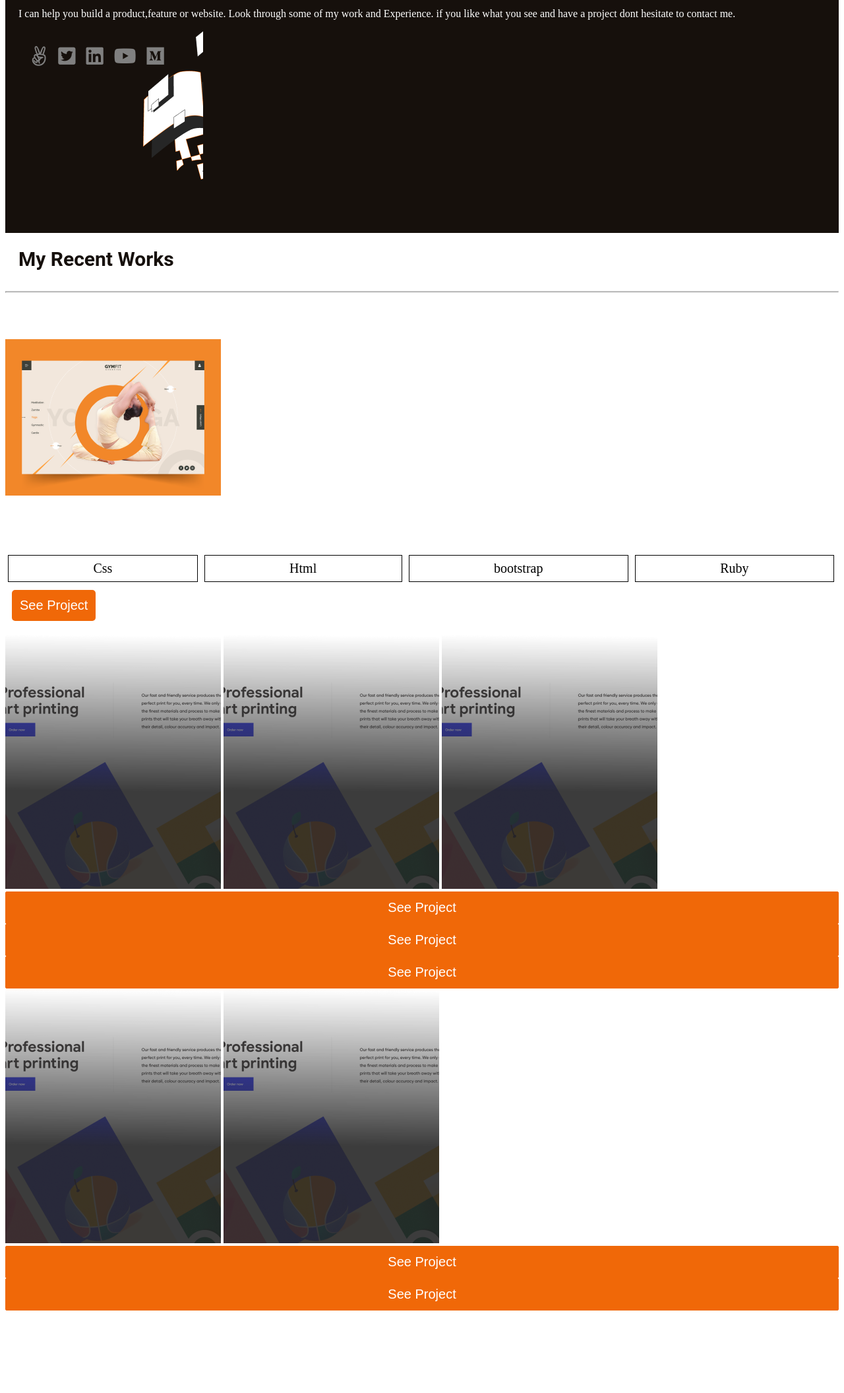
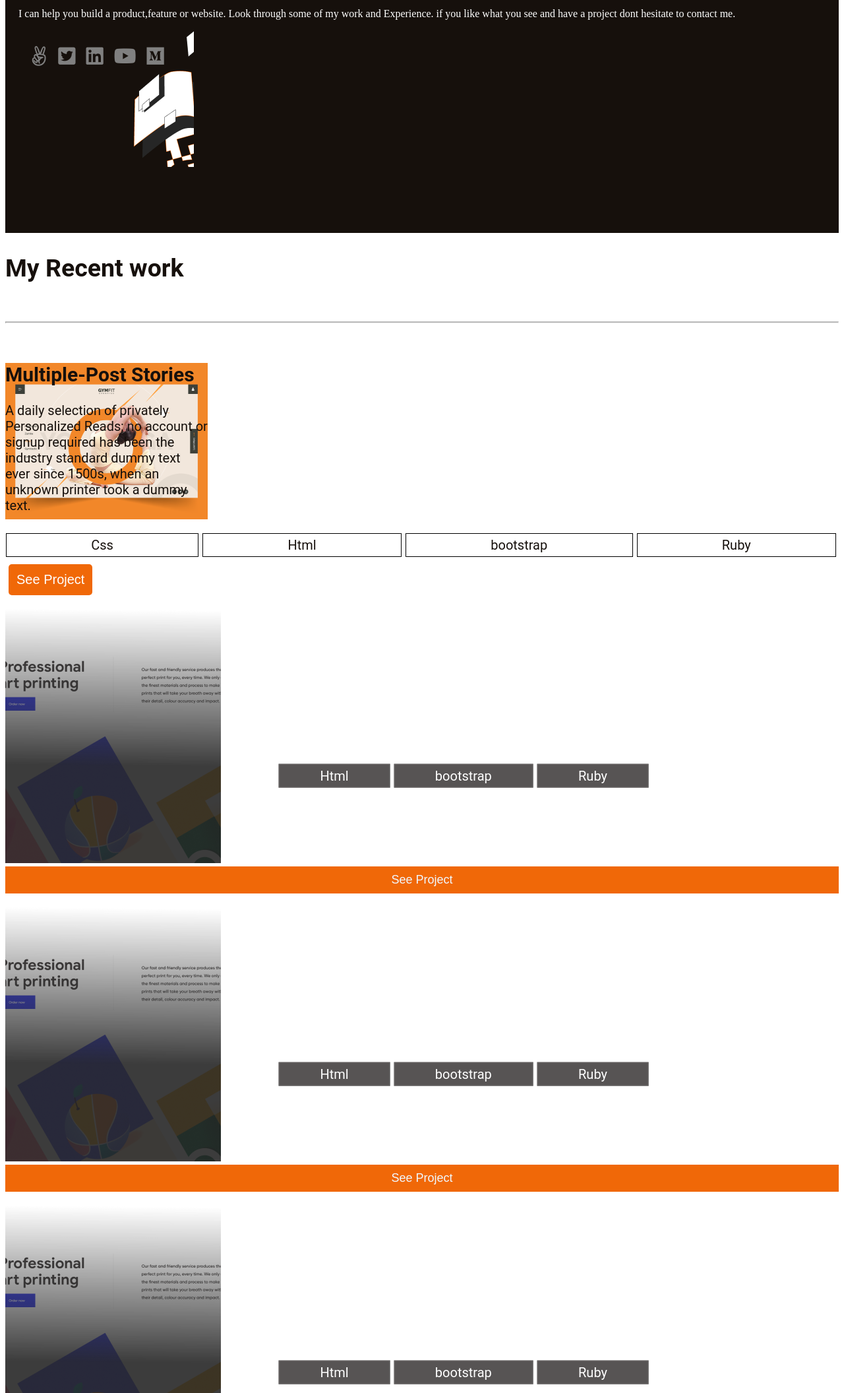
Before and after one commit to oluwajuwon8/Portfolio, a website: page index.html in a window 1280 px wide. Shown: the part 386-2497 px from the top of the page at 66% size. Drawn offline with Linux system fonts and the light colour scheme; a web font is replaced by a local one.

Commit message:
fixed errors in code snippet

```diff
--- a/index.html
+++ b/index.html
@@ -54,23 +54,22 @@
           <a href="#"><i class="fab fa-medium"></i></a>
         </li>
       </ul>
-      <div id="background"><img src="image/Group.png" alt="" /></div>
+      <div id="background"></div>
     </section>
-    <header class="work-section">
-      <h1><a href="#">My Recent Works</a></h1>
-    </header>
+    <section class="work-section">
+      <h1>My Recent work</h1>
+    </section>
 
     <hr class="solid" />
 
-    <div class="picture"><img src="image/Image(1).png" alt=""/></div>
-    <div class="works">
-      <p class="head">Multiple-Post Stories</p>
+    <section class="picture">
+      <div class="pictures">
+<h1>Multiple-Post Stories</h1>
       <p class="daily">
         A daily selection of privately Personalized Reads; no account or signup
         required has been the industry standard dummy text ever since 1500s,
         when an unknown printer took a dummy text.
-      </p>
-    </div>
+      </p></div>
     <div class="grid">
       <ul class="grid-container">
         <li class="grid-item">Css</li>
@@ -83,31 +82,46 @@
 
     <div class="bottom">
       <a href="#"
-        ><img src="image/image.png" alt=""/></a><button class="see" type="submit">
+        ><img src="image/image.png" alt=""><div class="centered">
+          <h3>Professional Art <br>printing Data</h3>A daily selection of privately Personalized Reads; no account or signup
+        required has been the industry standard.<br><ul class="grid-containers"><li class="display">Html</li>
+        <li class="display">bootstrap</li>
+        <li class="display">Ruby</li></ul></div></a><button class="btn active" type="submit">
+          See Project</button></div>
+    <div class="bottom">
+      <a href="#"
+        ><img src="image/image.png" alt=""> <div class="centered">
+          <h3>Professional Art <br>printing Data</h3>A daily selection of privately Personalized Reads; no account or signup
+        required has been the industry standard.<br><ul class="grid-containers"> <li class="display">Html</li>
+        <li class="display">bootstrap</li>
+        <li class="display">Ruby</li></ul></div></a><button class="btn" type="submit">
           See Project</button>
-      <a href="#"><img src="image/image.png" alt="" /></a><button class="see" type="submit">See Project</button>
-      <a href="#"><img src="image/image.png" alt=""/></a
-      ><button class="see" type="submit">See Project</button>
+      </div>
+<div class="bottom">
       <a href="#"
-        ><img src="image/image.png" alt="" /></a
-      ><button class="see" type="submit">
-          See Project
-        </button>
+        ><img src="image/image.png" alt=""> <div class="centered">
+          <h3>Professional Art <br>printing Data</h3>A daily selection of privately Personalized Reads; no account or signup
+        required has been the industry standard.<br><ul class="grid-containers"> <li class="display">Html</li>
+        <li class="display">bootstrap</li>
+        <li class="display">Ruby</li></ul></div></a><button class="btn" type="submit">
+          See Project</button></div>
+          <div class="bottom">
       <a href="#"
-        ><img src="image/image.png" alt="" /></a
-      ><button class="see" type="submit">
-          See Project
-        </button>
-    </div>
-    <br />
-    <br />
+        ><img src="image/image.png" alt=""> <div class="centered">
+          <h3>Professional Art <br>printing Data</h3>A daily selection of privately Personalized Reads; no account or signup
+        required has been the industry standard.<br><ul class="grid-containers"> <li class="display">Html</li>
+        <li class="display">bootstrap</li>
+        <li class="display">Ruby</li></ul></div></a><button class="btn" type="submit">
+          See Project</button></div>
+    </section>
+
     <section class="about">
       <h2>About Me</h2>
-      <h3>
+      <p>
         I'm a software Developer! I can help you build a product,feature or
         website. Look through some of my work and Experience. if you like what
         you see and have a project dont hesitate to contact me.
-      </h3>
+      </p>
       <button id="Resume" type="submit">Get My Resume</button>
 
       <div id="ground"><img src="Group2.png" alt=""/></div>
--- a/style.css
+++ b/style.css
@@ -1,10 +1,6 @@
 body {
   position: relative;
-  left: 0;
-  right: 0;
   overflow-x: hidden;
-  top: 0;
-  bottom: 0;
 }
 
 header {
@@ -71,9 +67,11 @@ p {
 }
 
 #background {
+  background-image: url("image/Group.png");
   height: 250px;
-  width: 50px;
-  margin-left: 148px;
+  background-repeat: no-repeat;
+  margin-left: 134px;
+  position: static;
   margin-top: -190px;
 }
 
@@ -81,10 +79,41 @@ p {
   border-top: 2px solid #bbb;
 }
 
+.work-section {
+  color: #16100c;
+  height: 83px;
+  margin-top: 20px;
+  margin-bottom: 20px;
+  font-size: 25px;
+  font-weight: 400;
+  text-decoration: none;
+  font-family: Roboto, sans-serif;
+}
+
+.daily {
+  color: #16100c;
+  font-size: 20px;
+  font-weight: 400;
+}
+
 .picture {
-  margin-right: 0;
-  margin-top: 70px;
-  overflow-x: hidden;
+  color: #16100c;
+  height: 53px;
+  margin-bottom: 20px;
+  font-size: 20px;
+  font-weight: 400;
+  text-decoration: none;
+  font-family: Roboto, sans-serif;
+}
+
+.pictures {
+  background-image: url("image/Image\(1\).png");
+  position: relative;
+  height: 237px;
+  margin-top: 60px;
+  width: 307px;
+  background-position: center;
+  background-repeat: no-repeat;
 }
 
 .grid-container {
@@ -92,11 +121,12 @@ p {
   margin-left: 50px;
   display: grid;
   grid-template-columns: auto auto auto auto;
-  padding: 2px;
+  padding: 1px;
 }
 
 .grid {
   margin-left: -53px;
+  display: grid;
 }
 
 .grid-item {
@@ -104,8 +134,8 @@ p {
   border: 1px solid black;
   text-align: center;
   font-size: 20px;
-  padding: 8px;
-  margin: 0 5px;
+  padding: 5px;
+  margin: 0 3px;
 }
 
 #button {
@@ -113,7 +143,7 @@ p {
   color: white;
   padding: 12px;
   font-size: 20px;
-  margin-left: 10px;
+  margin-left: 5px;
   margin-bottom: 20px;
   border: none;
   border-radius: 5px;
@@ -123,22 +153,6 @@ p {
 
 #button:hover {
   background-color: black;
-}
-
-.work-section {
-  display: flex;
-  align-items: center;
-  justify-content: space-between;
-  background-color: white;
-}
-
-.work-section a {
-  color: #16100c;
-  text-align: center;
-  padding: 20px;
-  font-size: 30px;
-  text-decoration: none;
-  font-family: Roboto, sans-serif;
 }
 
 .see {
@@ -161,11 +175,52 @@ p {
   overflow: hidden;
   margin-top: 20px;
   margin-bottom: 20px;
+  position: relative;
+}
+
+.centered {
+  position: absolute;
+  top: 40%;
+  left: 55%;
+  color: white;
+  transform: translate(-50%, -50%);
+}
+
+.display {
+  border: 1px solid rgb(112, 109, 109);
+  text-align: center;
+  font-size: 20px;
+  background-color: rgb(87, 84, 84);
+  padding: 5px;
+  margin: 0 3px;
+}
+
+.grid-containers {
+  margin-bottom: 10px;
+  display: grid;
+  grid-template-columns: auto auto auto;
+  padding: 1px;
+}
+
+.btn {
+  border: none;
+  outline: none;
+  padding: 10px 16px;
+  width: 100%;
+  color: aliceblue;
+  background-color: #f06808;
+  cursor: pointer;
+  font-size: 18px;
+}
+
+.btn:hover {
+  background-color: rgb(156, 142, 142);
+  color: white;
 }
 
 .about {
   background-color: black;
-  margin-top: 80px;
+  margin-top: 799%;
 }
 
 .about h2 {
@@ -177,14 +232,14 @@ p {
   letter-spacing: 0.37px;
 }
 
-.about h3 {
+.about p {
   font-weight: 400;
   color: white;
   margin-left: 20px;
 }
 
 #Resume {
-  font-size: 30px;
+  font-size: 20px;
   color: white;
   background-color: #f06808;
   border: none;
@@ -199,6 +254,7 @@ p {
   height: 250px;
   overflow-x: hidden;
   margin-left: 148px;
+  position: sticky;
   margin-top: -100px;
 }
 
@@ -267,18 +323,21 @@ p {
 p.groove {
   border-style: groove;
   height: 80px;
-  color: #16100c;
+  border: none;
+  color: #1d1b19;
   margin-left: 20px;
+  background-color: rgb(228, 222, 222);
   margin-right: 20px;
 }
 
 #black {
   margin-left: 50px;
-  height: 50px;
-  width: 170px;
+  height: 43px;
+  width: 111px;
   margin-bottom: 30px;
   background-color: #f06808;
   color: aliceblue;
+  border: none;
   margin-top: 50px;
-  font-size: 20px;
+  font-size: 17px;
 }
```
